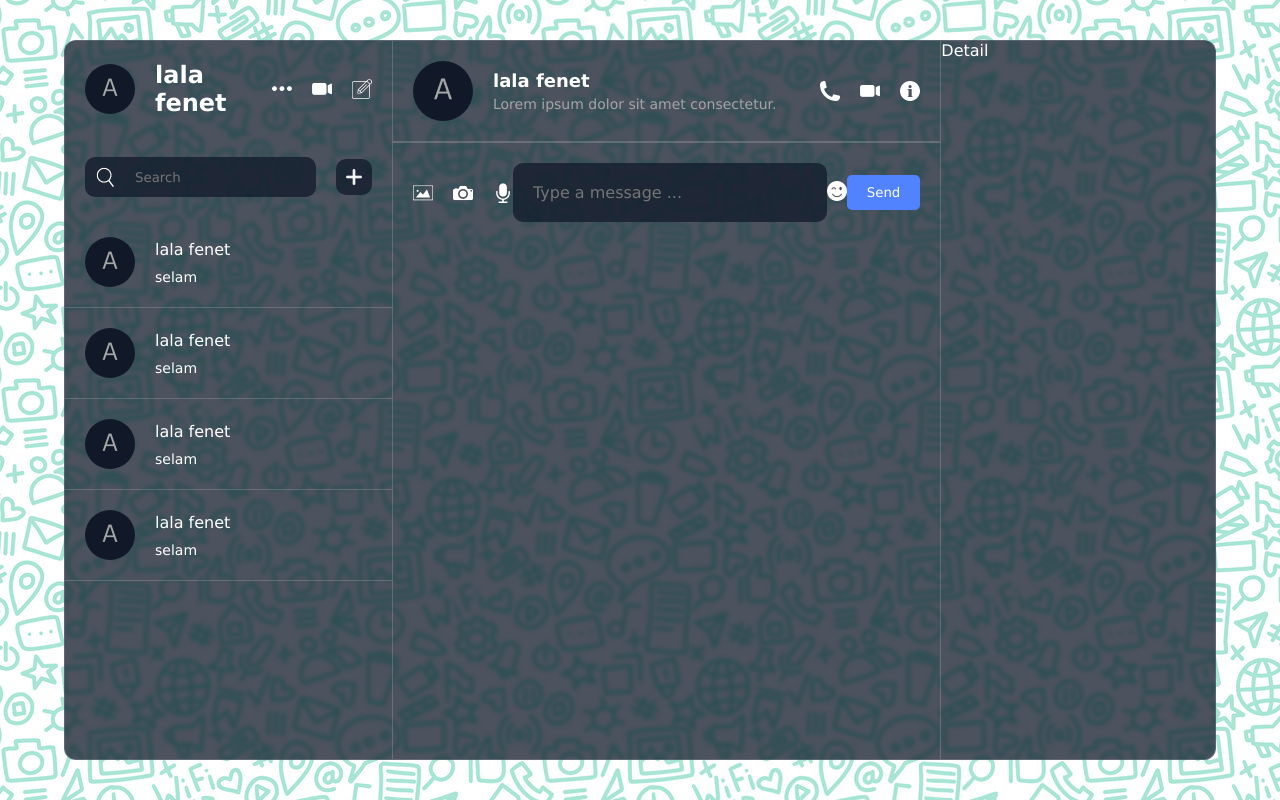
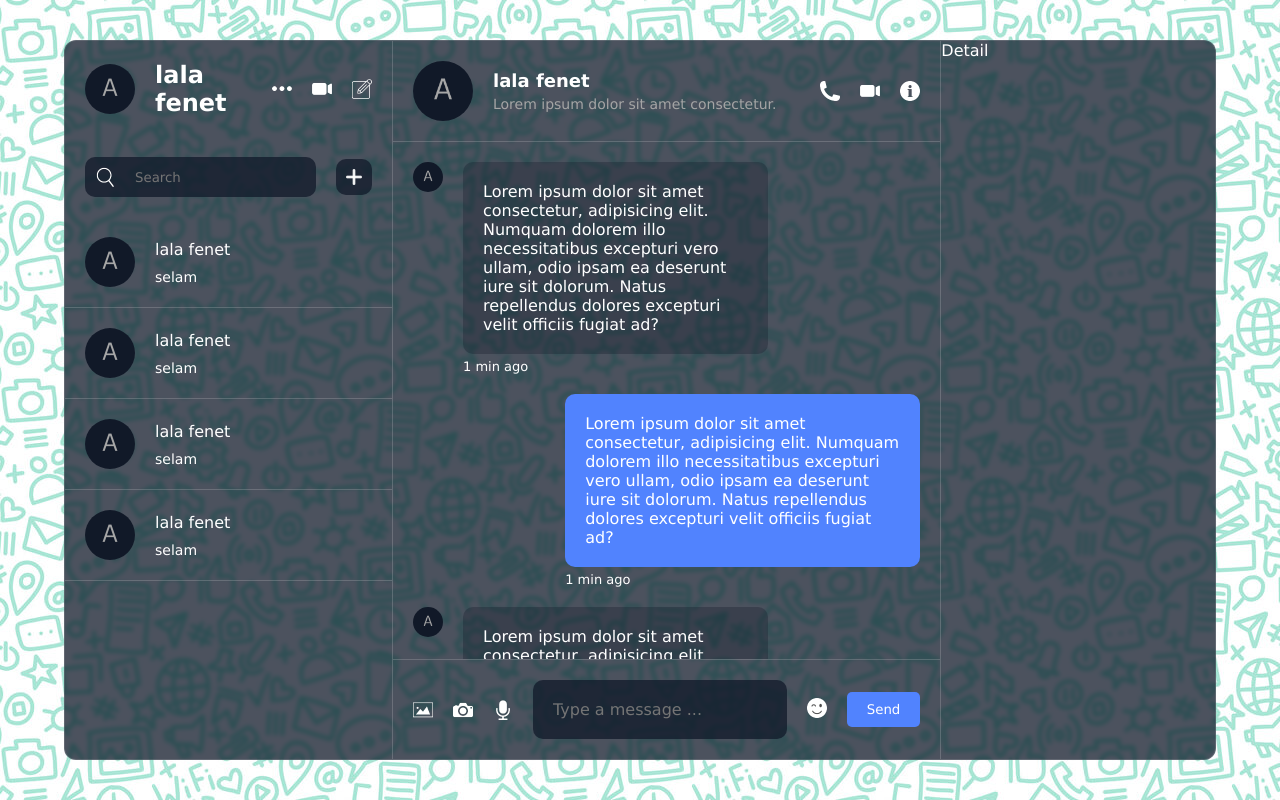
Before and after one commit to Fenet-damena/Chat-App, a React (Vite) app in the folder chat-app/: page / in a window 1280 px wide. Built offline with nearby package versions, Linux system fonts and the light colour scheme; the HTML template or start-up script is replaced by a standard one.

Commit message:
chat section image insertion

```diff
--- a/chat-app/src/components/chat/Chat.jsx
+++ b/chat-app/src/components/chat/Chat.jsx
@@ -25,7 +25,82 @@ const Chat = () => {
                     <img src="./info.png" alt="" />
                 </div>
             </div>
-            <div className="center"></div>
+            <div className="center">
+                <div className="message">
+                    <img src="./avatar.png" alt="" />
+                    <div className="texts">
+                        <p>Lorem ipsum dolor sit amet consectetur,
+                            adipisicing elit. Numquam dolorem illo necessitatibus
+                            excepturi vero ullam, odio ipsam ea deserunt iure sit
+                            dolorum. Natus repellendus dolores excepturi velit
+                            officiis fugiat ad?
+                        </p>
+                        <span>1 min ago</span>
+                    </div>
+                </div>
+                <div className="message own">
+
+                    <div className="texts">
+                        <p>Lorem ipsum dolor sit amet consectetur,
+                            adipisicing elit. Numquam dolorem illo necessitatibus
+                            excepturi vero ullam, odio ipsam ea deserunt iure sit
+                            dolorum. Natus repellendus dolores excepturi velit
+                            officiis fugiat ad?
+                        </p>
+                        <span>1 min ago</span>
+                    </div>
+                </div>
+                <div className="message">
+                    <img src="./avatar.png" alt="" />
+                    <div className="texts">
+                        <p>Lorem ipsum dolor sit amet consectetur,
+                            adipisicing elit. Numquam dolorem illo necessitatibus
+                            excepturi vero ullam, odio ipsam ea deserunt iure sit
+                            dolorum. Natus repellendus dolores excepturi velit
+                            officiis fugiat ad?
+                        </p>
+                        <span>1 min ago</span>
+                    </div>
+                </div>
+                <div className="message own">
+
+                    <div className="texts">
+                        <p>Lorem ipsum dolor sit amet consectetur,
+                            adipisicing elit. Numquam dolorem illo necessitatibus
+                            excepturi vero ullam, odio ipsam ea deserunt iure sit
+                            dolorum. Natus repellendus dolores excepturi velit
+                            officiis fugiat ad?
+                        </p>
+                        <span>1 min ago</span>
+                    </div>
+                </div>
+                <div className="message">
+                    <img src="./avatar.png" alt="" />
+                    <div className="texts">
+                        <p>Lorem ipsum dolor sit amet consectetur,
+                            adipisicing elit. Numquam dolorem illo necessitatibus
+                            excepturi vero ullam, odio ipsam ea deserunt iure sit
+                            dolorum. Natus repellendus dolores excepturi velit
+                            officiis fugiat ad?
+                        </p>
+                        <span>1 min ago</span>
+                    </div>
+                </div>
+                <div className="message own">
+
+                    <div className="texts">
+                        <img src="https://th.bing.com/th/id/R.f564cc8589f68be4690adc7a35f36da0?rik=%2b3PPs5qdMVpHhg&riu=http%3a%2f%2fwww.pixelstalk.net%2fwp-content%2fuploads%2f2016%2f03%2fSunset-wallpaper-desktop.jpg&ehk=9v%2b%2fyX708Qq6bSvK8rs5oqPPFk0wCOBUq%2fCpW6ELKcA%3d&risl=1&pid=ImgRaw&r=0" alt="" />
+                        <p>Lorem ipsum dolor sit amet consectetur,
+                            adipisicing elit. Numquam dolorem illo necessitatibus
+                            excepturi vero ullam, odio ipsam ea deserunt iure sit
+                            dolorum. Natus repellendus dolores excepturi velit
+                            officiis fugiat ad?
+                        </p>
+                        <span>1 min ago</span>
+                    </div>
+                </div>
+
+            </div>
             <div className="bottom">
                 <div className="icons">
                 <img src="./img.png" alt="" />
@@ -39,7 +114,9 @@ const Chat = () => {
                 <div className="emoji">
                     <img src="./emoji.png" alt=""
                     onClick={() => setOpen((prev) => !prev)} />
+                    <div className="picker">
                     <EmojiPicker open={open} onEmojiClick={handleEmoji}/>
+                    </div>
                 </div>
                 <button className="sendButton">Send</button>
             </div>
--- a/chat-app/src/components/chat/chat.css
+++ b/chat-app/src/components/chat/chat.css
@@ -3,6 +3,8 @@
     border-left: 1px solid #dddddd35;
     border-right: 1px solid #dddddd35;
     height: 100%;
+    display: flex;
+    flex-direction: column;
 
     .top{
         padding:20px ;
@@ -54,13 +56,70 @@
 
     }
 
-    .center{}
+    .center{
+        padding: 20px;
+        flex: 1;
+        overflow: scroll;
+        display: flex;
+        flex-direction: column;
+        gap: 20px;
+
+        .message{
+            max-width: 70%;
+            display: flex;
+            gap: 20px;
+
+            &.own{
+                align-self: flex-end;
+
+                .texts{
+                    p{
+                        background-color: #5183fe;
+
+                    }
+                }
+            }
+            img{
+                width: 30px;
+                height: 30px;
+                border-radius: 50%;
+                object-fit: cover;
+            }
+            .texts{
+                flex:1;
+                display: flex;
+                flex-direction: column;
+                gap: 5px;
+
+                img{
+                    width: 100%;
+                    height: 300px;
+                    border-radius: 10px;
+                    object-fit: cover;
+                }
+
+                p{
+                    padding: 20px;
+                    background-color: rgba(17,25,40,0.3);
+                    border-radius:10px ;
+                }
+                span{
+                    font-size: 13px;
+                }
+            }
+        }
+
+
+
+    }
     .bottom{
         padding: 20px;
         display: flex;
         align-items: center;
         justify-content: space-between;
         border-top: 1px solid #dddddd35;
+        gap: 20px;
+        margin-top: auto;
 
         .icons{
             display: flex;
@@ -86,6 +145,16 @@
 
           }
 
+          .emoji{
+            position: relative;
+
+            .picker{
+                position: absolute;
+                bottom: 50px;
+                left: 0;
+            }
+          }
+
           .sendButton{
             background-color: #5183fe;
             color: white;
```
